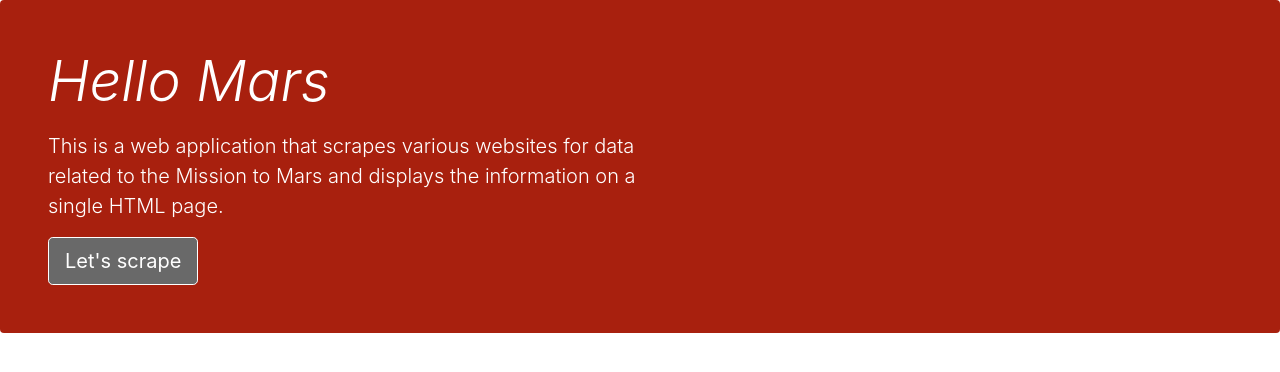
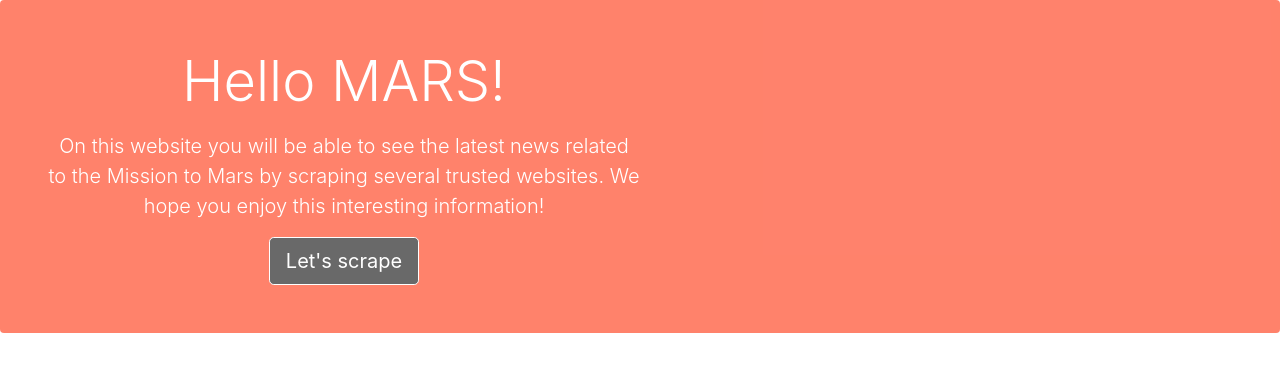
Before and after one commit to susanquiros/Web-Scraping-Challenge, a Flask app: template Missions_to_Mars/Templates/index.html in a window 1280 px wide. Shown: the top 372 px of the page. Run offline with Flask 2, Linux system fonts and the light colour scheme; the template is opened without the code that fills it, so the values that code supplies are empty; some libraries are stand-ins or nearby versions.

Commit message:
final touches

```diff
--- a/Missions_to_Mars/Templates/index.html
+++ b/Missions_to_Mars/Templates/index.html
@@ -11,6 +11,7 @@
     <!--CSS Link-->
     <link rel="stylesheet" type="text/css">
     <style>
+
         .table .thead-dark th {
             background-color: dimgray;
             border-color: dimgray;
@@ -44,8 +45,9 @@
         }
         .jumbotron {
             color: #EFEFEF;
-            background-color: rgb(168, 32, 14);
+            background-color: rgb(255, 99, 71, 0.8);
             width: 100%;
+            text-align: center;
         }
     </style>
 </head>
@@ -53,9 +55,9 @@
     <!-- Jumbotron -->
     <div class="jumbotron p-3 p-md-5 text-white rounded background-color">
         <div class="col-md-6 px-0">
-            <h1 class="display-4 font-italic">Hello Mars</h1>
-            <p class="lead my-3">This is a web application that scrapes various websites for data related to the Mission
-                to Mars and displays the information on a single HTML page.</p>
+            <h1 class="display-4 font-papyrus">Hello MARS!</h1>
+            <p class="lead my-3">On this website you will be able to see the latest news related to the
+                 Mission to Mars by scraping several trusted websites. We hope you enjoy this interesting information!</p>
             <a class="btn btn-primary btn-default btn-lg" href="/scrape" role="button">Let's scrape</a>
         </div>
     </div>
```
